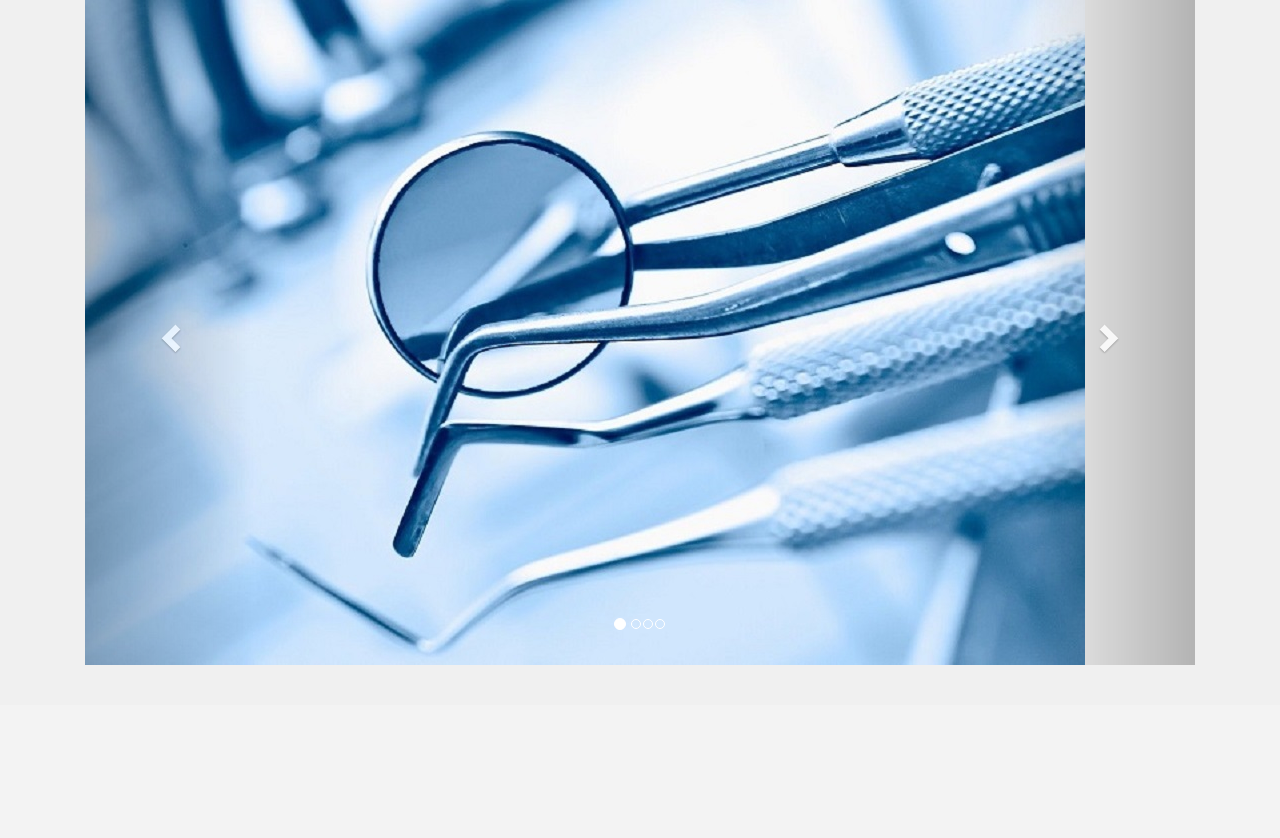
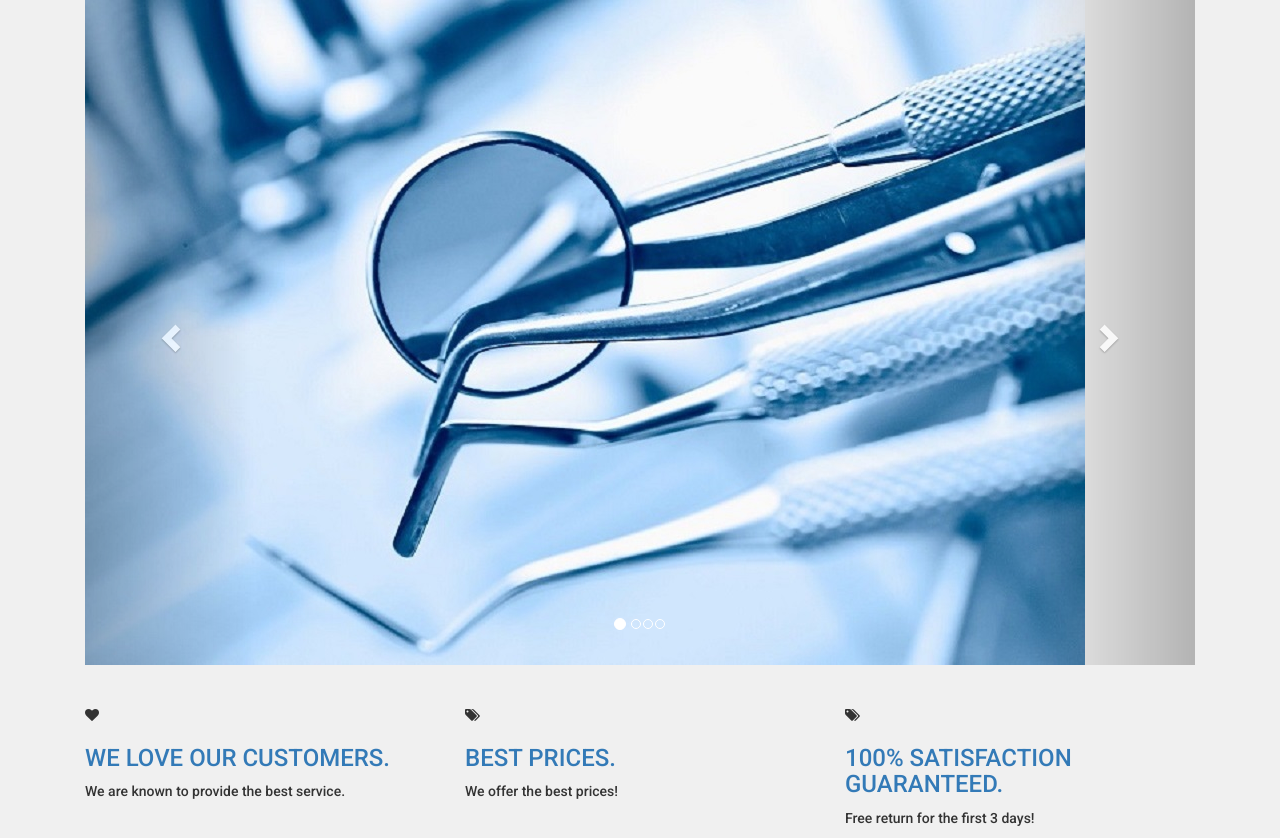
Before and after one commit to sharvinbala/e-commerce, a PHP site: page / in a window 1280 px wide. Shown: the part 143-981 px from the top of the page. Before the commit the page ends 808 px from the top, so only its background shows below. Run offline with PHP 8.4, Linux system fonts and the light colour scheme.

Commit message:
Created the three cols below the slide

```diff
--- a/index.php
+++ b/index.php
@@ -173,13 +173,73 @@
 					<span class="glyphicon glyphicon-chevron-right"></span>
 					<span class="sr-only">Next</span>
 				</a><!--right carousel control ends -->
-
-
-
 		</div><!-- myCarousel ends -->
 	</div><!-- col-md-12 ends -->
 </div><!-- container slider ends -->
 
+<div id="advantages"> <!--advantages starts -->
+
+	<div class="container"><!--container starts-->
+
+		<div class="same-height-row"><!--same-height starts -->
+
+			<div class="col-sm-4"><!--col sm 4 starts -->
+
+				<div class="box same-height"><!--box same-height starts-->
+
+					<div class="icon">
+						<i class="fa fa-heart"></i>
+					</div>
+
+				<h3><a href="#">WE LOVE OUR CUSTOMERS.</a></h3>
+					<p>
+						We are known to provide the best service.
+					</p>
+
+				</div><!--box same-height ends-->
+
+			</div><!--col sm 4 ends -->
+
+
+			<div class="col-sm-4"><!--col sm 4 starts -->
+
+				<div class="box same-height"><!--box same-height starts-->
+
+					<div class="icon">
+						<i class="fa fa-tags"></i>
+					</div>
+
+				<h3><a href="#">BEST PRICES.</a></h3>
+					<p>
+						We offer the best prices!
+					</p>
+
+				</div><!--box same-height ends-->
+
+			</div><!--col sm 4 ends -->
+
+			<div class="col-sm-4"><!--col sm 4 starts -->
+
+				<div class="box same-height"><!--box same-height starts-->
+
+					<div class="icon">
+						<i class="fa fa-tags"></i>
+					</div>
+
+				<h3><a href="#">100% SATISFACTION GUARANTEED.</a></h3>
+					<p>
+						Free return for the first 3 days!
+					</p>
+
+				</div><!--box same-height ends-->
+
+			</div><!--col sm 4 ends -->
+
+		</div><!--same-height ends -->
+
+	</div><!--container ends -->
+
+</div><!--advantages ends -->
 
 
 
```
